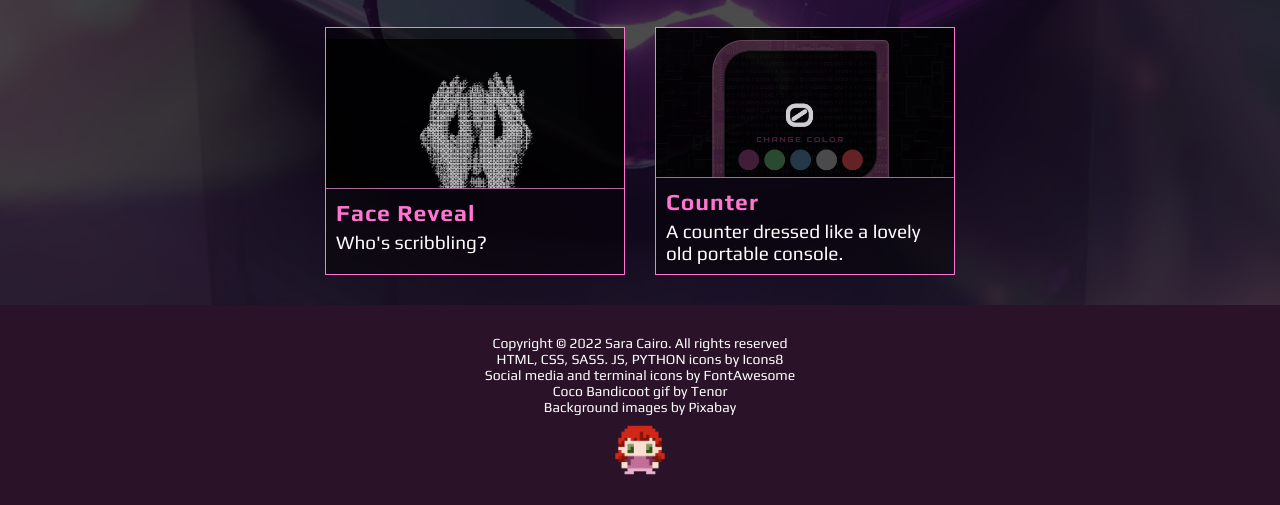
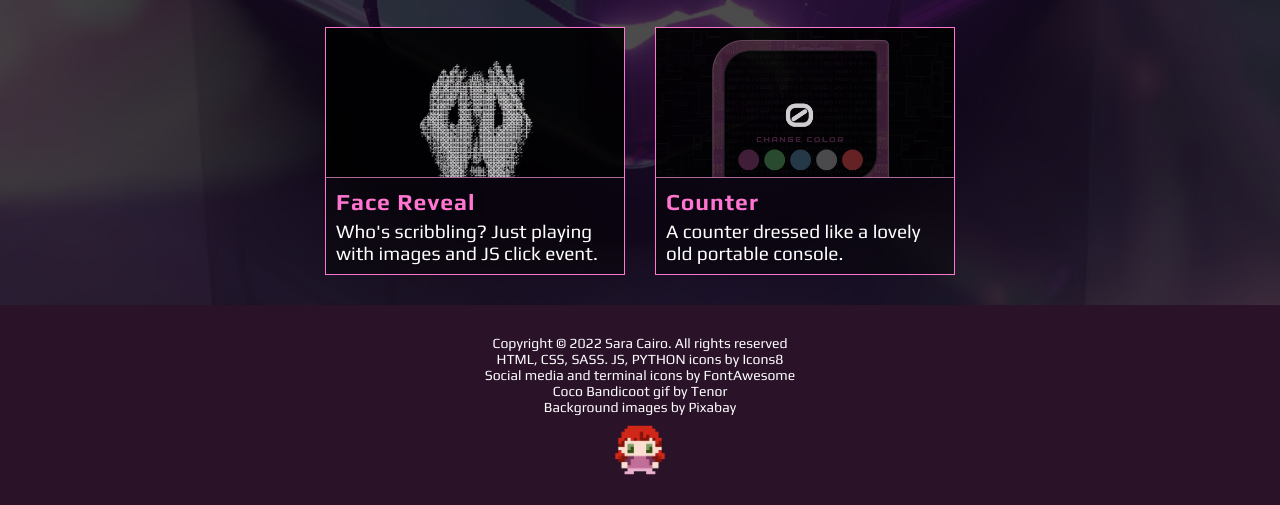
Before and after one commit to saracairo/saracairo.github.io, a plain HTML site: page portfolio/index.html in a window 1280 px wide. Shown: the part 936-1441 px from the top of the page. Drawn offline with Linux system fonts and the light colour scheme.

Commit message:
design progetti aggiornato

```diff
--- a/portfolio/index.html
+++ b/portfolio/index.html
@@ -98,7 +98,7 @@
             <img class="project-preview" src="face-reveal/img/scarclosed.png">
             <div class="info">
               <h3>Face Reveal</h3>
-              <p>Who's scribbling?</p>
+              <p>Who's scribbling? Just playing with images and JS click event.</p>
             </div>
           </a></li>
           <li class="card"><a href="counter/">
```
Also changed, not shown: portfolio/clock/img/clock-preview.png, portfolio/face-reveal/img/facereveal-preview.png (added).
